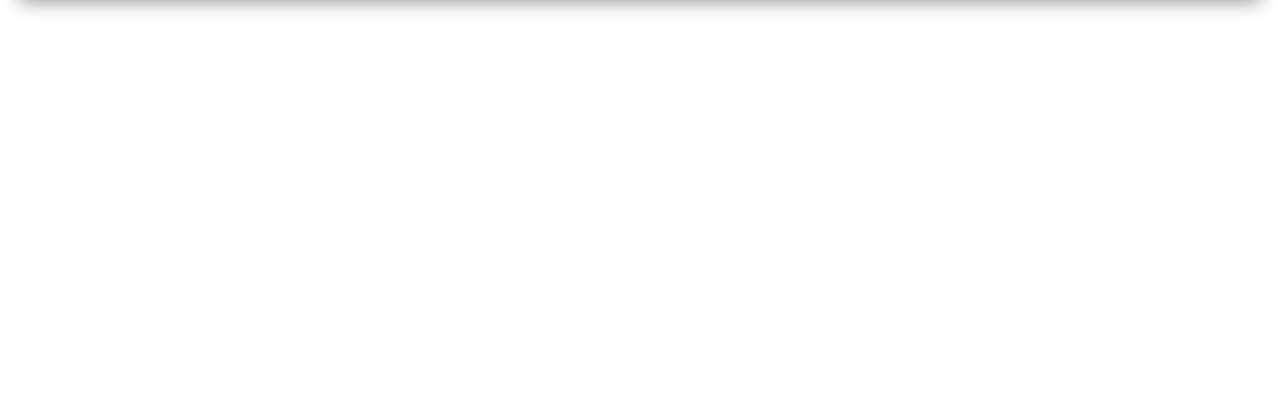
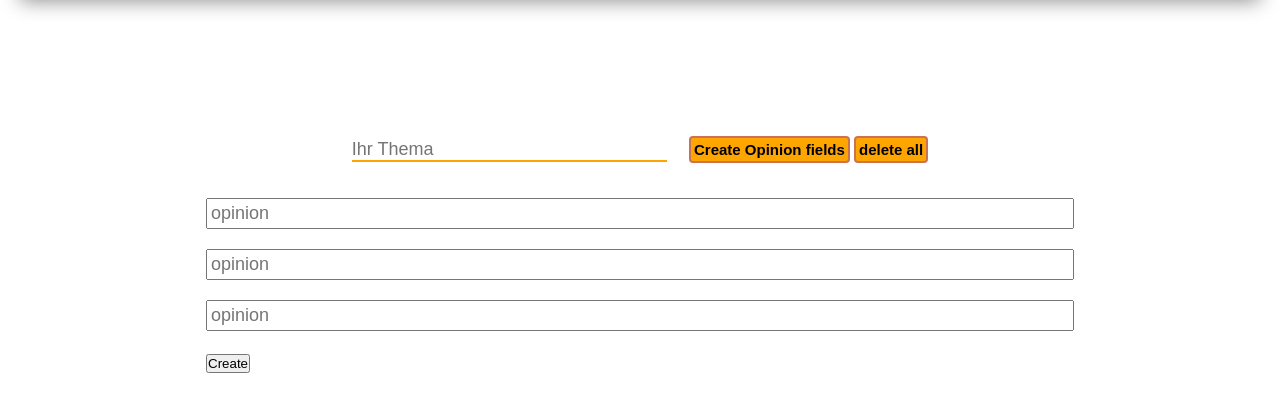
Before and after one commit to HaticeUser/Azubi_Umfrag_Projekt, a website: page frontEnd/HTML/Opinion_Poll.html in a window 1280 px wide. Shown: the part 104-516 px from the top of the page. Drawn offline with Linux system fonts and the light colour scheme; files that its build step writes are made by us from their sources.

Commit message:
finished script, started opinionPoll html

```diff
--- a/frontEnd/HTML/Opinion_Poll.html
+++ b/frontEnd/HTML/Opinion_Poll.html
@@ -42,5 +42,54 @@
 </header>
 
 
+<main>
+    <div id="main-Container">
+
+        <div class="opinion_Poll-Creater-Container">
+
+            <div class="create-Opinion_Poll-Container">
+
+                <form class="format">
+
+                    <div class="opinion_Poll-header">
+                    <input id="themeInput" type="text" placeholder="Ihr Thema" size="28">
+                    <button class="header-btn">Create Opinion fields</button>
+                    <button class="header-btn">delete all</button>
+                    </div>
+
+                    <div id="createdInput-Container">
+                        <div class="input-Container" id="input-1_0">
+                        <input class="opinionInput" type="text" placeholder="opinion" value="" maxlength="" size="80">
+                        </div>
+                        <div class="input-Container" id="input-2_0">
+                            <input class="opinionInput" type="text" placeholder="opinion" value="" maxlength="" size="80">
+                        </div>
+                        <div class="input-Container" id="input-3_0">
+                            <input class="opinionInput" type="text" placeholder="opinion" value="" maxlength="" size="80">
+                        </div>
+
+                    </div>
+
+
+
+
+
+
+                    <button>Create</button>
+
+
+                </form>
+
+
+
+
+            </div>
+
+        </div>
+
+    </div>
+</main>
+
+
 </body>
 </html>
--- a/frontEnd/STYLE/CSS/Opinion_Poll.css
+++ b/frontEnd/STYLE/CSS/Opinion_Poll.css
@@ -0,0 +1,70 @@
+
+
+
+.opinion_Poll-Creater-Container{
+    background-color: grey;
+    display: flex;
+    position: relative;
+    justify-content: center;
+}
+
+.opinion_Poll-Creater-Container > .create-Opinion_Poll-Container{
+    position: absolute;
+
+    top: 100px;
+    padding: 25px;
+}
+
+.create-Opinion_Poll-Container > .format{
+
+}
+
+
+.opinion_Poll-header{
+    text-align: center;
+    padding: 15px;
+    margin-bottom: 20px;
+
+}
+
+.opinion_Poll-header > .header-btn{
+    font-family: Arial;
+    padding: 3px;
+    font-size: 15px;
+    font-weight: bold;
+    border: 2px solid #c97353;
+    border-radius: 4px;
+    background-color: orange;
+    cursor: pointer;
+
+
+}
+
+.opinion_Poll-header > .header-btn:hover{
+
+    border: 2px solid #e7a992;
+    background-color: #e0a12e;
+
+
+
+}
+
+#themeInput{
+    outline: none;
+    border: none;
+    border-bottom: 2px solid orange ;
+    font-size: large;
+    margin-right: 18px;
+}
+
+.input-Container{
+    margin-bottom: 20px;
+
+}
+
+.opinionInput{
+    font-size: 18px ;
+    padding: 3px;
+    outline-color: orange;
+
+}
```
Also changed, not shown: frontEnd/HTML/Welcome.html (+2 -2 lines), frontEnd/JAVASCRIPT/Locationhandler.js (+44 -2 lines), frontEnd/JAVASCRIPT/Main.js (+6 -3 lines), frontEnd/JAVASCRIPT/Opinion_Poll.js (added, +14 -0 lines).
